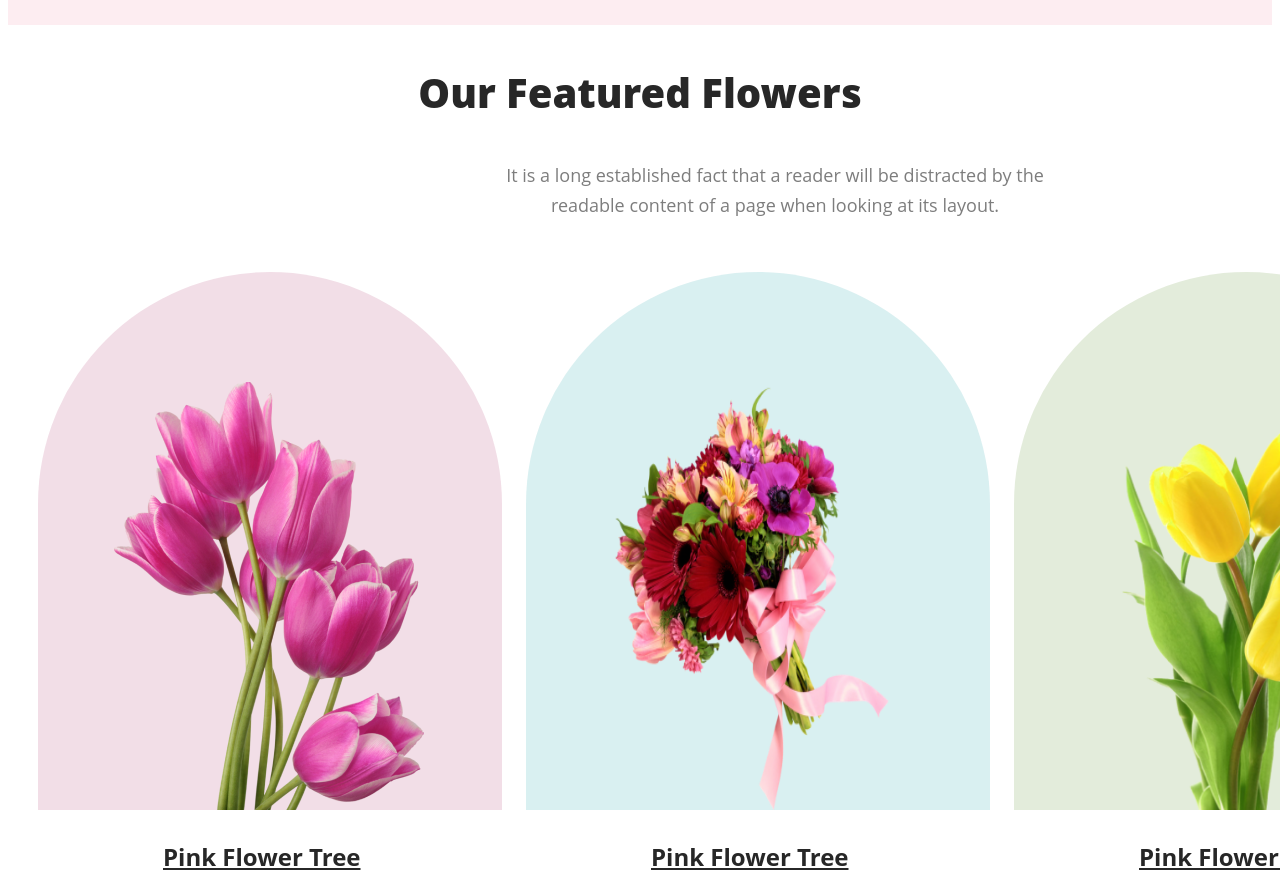
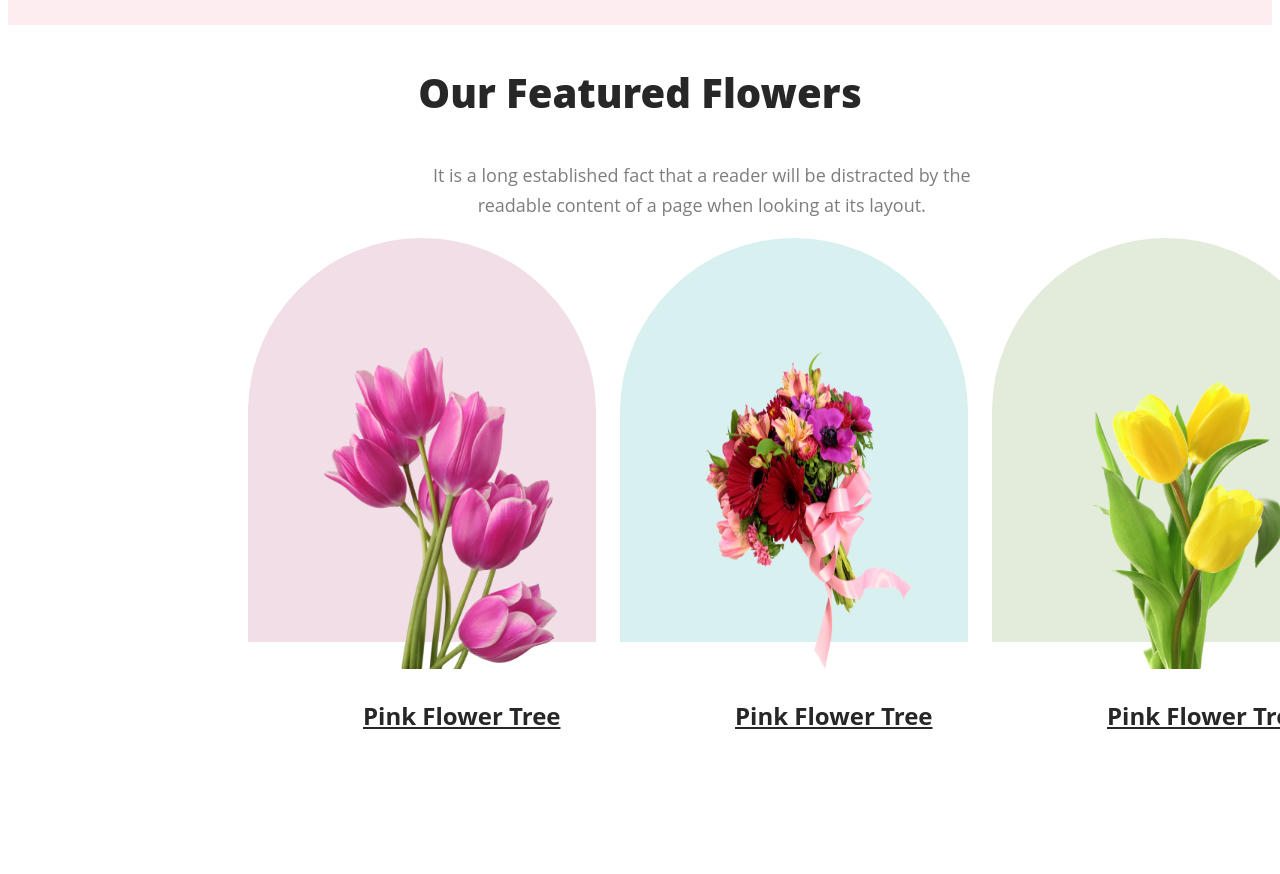
Before and after one commit to tahmidb006/Flower-Shop-Website, a plain HTML site: page index.html in a window 1280 px wide. Shown: the part 863-1737 px from the top of the page. After the commit the page ends 1596 px from the top, so only its background shows below. Drawn offline with Linux system fonts and the light colour scheme.

Commit message:
half word done

```diff
--- a/styes/styles.css
+++ b/styes/styles.css
@@ -10,9 +10,11 @@ header {
     background: rgba(229, 84, 115, 0.10);
     height: 850px;
 }
-main{
-    border: 0px 240px;
+
+main {
+    margin: 0px 240px;
 }
+
 .banner-pic {
     width: 635px;
     height: 800px;
@@ -43,6 +45,11 @@ main{
     color: #FFFFFF;
 }
 
+.sec-u {
+    justify-content: center;
+    text-align: center;
+}
+
 .sec-h {
     color: #272727;
     text-align: center;
@@ -53,7 +60,7 @@ main{
 .sec-d {
     color: rgba(39, 39, 39, 0.60);
     width: 594px;
-    margin-left: 470px;
+    margin-left: 20%;
     justify-content: center;
     text-align: center;
     font-size: 18px;
@@ -65,32 +72,29 @@ main{
     display: flex;
     align-items: center;
     justify-content: space-between;
-    width: 1440px;
-    height: 605px;
 }
 
 .flw-1 {
     background: rgba(167, 33, 98, 0.15);
     border-radius: 300px 300px 0px 0px;
-    width: 464px;
-    height: 538px;
+    width: 348px;
+    height: 403.5px;
     margin-right: 24px;
-    margin-left: 30px;
 }
 
 .flw-2 {
     background: rgba(5, 151, 160, 0.15);
     border-radius: 300px 300px 0px 0px;
-    width: 464px;
-    height: 538px;
+    width: 348px;
+    height: 403.5px;
     margin-right: 24px;
 }
 
 .flw-3 {
     background: rgba(71, 125, 17, 0.15);
     border-radius: 300px 300px 0px 0px;
-    width: 464px;
-    height: 538px;
+    width: 348px;
+    height: 403.5px;
 }
 
 .flw-nam {
@@ -101,11 +105,11 @@ main{
     text-decoration-line: underline;
     align-items: center;
     justify-content: center;
-    margin-left: 125px;
+    margin-left: 115px;
 }
 
 .flwo {
-    width: 310px;
-    height: 428px;
+    width: 232.5px;
+    height: 321px;
     padding: 110px 78px 0px 76px;
 }
```
Also changed, not shown: index.html (+12 -5 lines).
